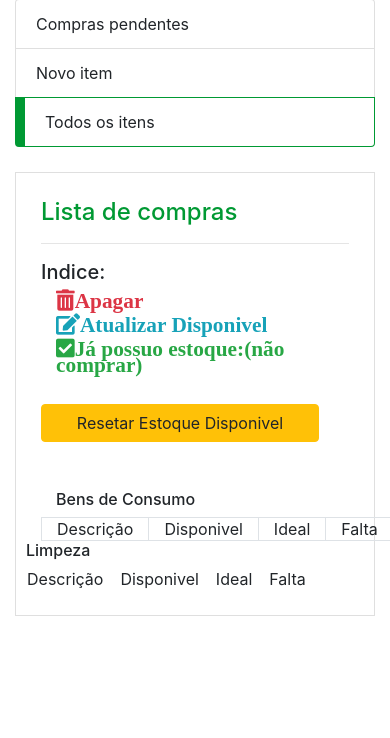
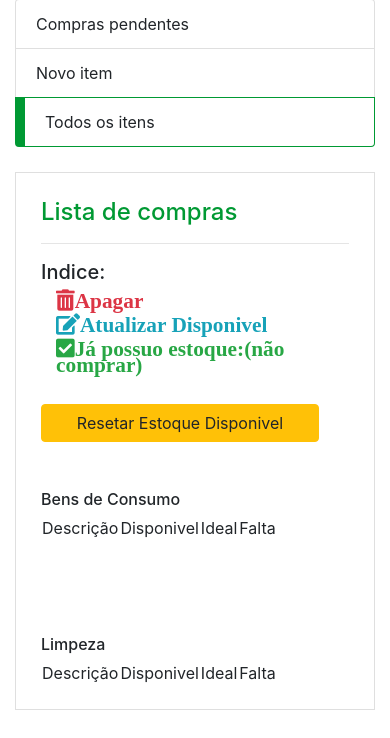
Before and after one commit to JosimarProjects/listaDeCompra, a PHP site: page /todas_tarefas.php in a window 390 px wide. Shown: the part 106-844 px from the top of the page. Run offline with PHP 8.4, Linux system fonts and the light colour scheme; data that the repository does not hold is empty; some libraries are stand-ins or nearby versions.

Commit message:
tentando configurar responsividade

```diff
--- a/todas_tarefas.php
+++ b/todas_tarefas.php
@@ -163,50 +163,43 @@ require 'tarefa_controller.php';
 
 
 						<table>
-						<div class="container">
 							<h6 >Bens de Consumo</h6>
-							<div class="row">
-								<tr>
-									<td class="col-sm-1 border">Descrição</td>
-									<td class="col-sm-3 border">Disponivel</td>
-									<td class="col-sm-3 border">Ideal</td>
-									<td class="col-sm-3 border">Falta</td>
 
-								</tr>
-							</div>
+							<tr class="container">
+								<td >Descrição</td>
+								<td>Disponivel</td>
+								<td>Ideal</td>
+								<td>Falta</td>
+
+							</tr>
 
 							<?foreach ($tarefas as $indice => $tarefa) {
 
 							if ($tarefas[$indice]->categoria == 'consumo') { ?>
 
 
-							<div class="row">
-								<tr class="mb-3 ">
-								<td class="pr-3 text-justify col-sm"  align="center"><?= $tarefas[$indice]->item ?></td>
+
+							<tr class="mb-3 ">
+								<td class="pr-3 text-justify"  align="center"><?= $tarefas[$indice]->item ?></td>
 
 
-								<td class="pr-3 col-sm border" id="tarefa_<?=$tarefas[$indice]->id?>" align="center"><?= $tarefas[$indice]->atual ?></td>
-								<td class="pr-3 col-sm border" align="center"><?= $tarefas[$indice]->ideal ?></td>
-								<td class="pr-3 col-sm border" align="center"> <?= $tarefas[$indice]->pendente ?> </td>
-
-
-
-							<div class="row">
-								<td><i class="col-sm-4 pr-1  border fas fa-trash-alt fa-lg text-danger" onclick="apagar(<?= $tarefas[$indice]->id ?>)"></i></td>
-								<td><i class="col-sm-4 pr-1  border fas fa-edit fa-lg text-info" onclick="editar(<?= $tarefas[$indice]->id ?>, <?= $tarefas[$indice]->atual; ?>)"></i></td>
-								<td><i class="col-sm-4 pr-1 border fas fa-check-square fa-lg text-success" onclick="comprado(<?= $tarefa->id ?>, <?= $tarefas[$indice]->ideal ?>)"></i></td>
-							</div>
+								<td class="pr-3" id="tarefa_<?=$tarefas[$indice]->id?>" align="center"><?= $tarefas[$indice]->atual ?></td>
+								<td class="pr-3" align="center"><?= $tarefas[$indice]->ideal ?></td>
+								<td class="pr-3" align="center"> <?= $tarefas[$indice]->pendente ?> </td>
+								<td><i class="pr-1 fas fa-trash-alt fa-lg text-danger" onclick="apagar(<?= $tarefas[$indice]->id ?>)"></i></td>
+								<td><i class="pr-1 fas fa-edit fa-lg text-info" onclick="editar(<?= $tarefas[$indice]->id ?>, <?= $tarefas[$indice]->atual; ?>)"></i></td>
+								<td><i class="pr-1 fas fa-check-square fa-lg text-success" onclick="comprado(<?= $tarefa->id ?>, <?= $tarefas[$indice]->ideal ?>)"></i></td>
 
 							</tr>
-							</div>
+
 								<? } ?>
 
 							<? }   ?>
 
 
 
-							</table>
-						</div>
+						</table>
+
 							<br>
 							<br>
 							<br>
@@ -216,10 +209,10 @@ require 'tarefa_controller.php';
 							<h6 >Limpeza</h6>
 
 							<tr class="container">
-								<td class="pr-3">Descrição</td>
-								<td class="pr-3">Disponivel</td>
-								<td class="pr-3">Ideal</td>
-								<td class="pr-3">Falta</td>
+								<td >Descrição</td>
+								<td>Disponivel</td>
+								<td>Ideal</td>
+								<td>Falta</td>
 
 							</tr>
 
```
